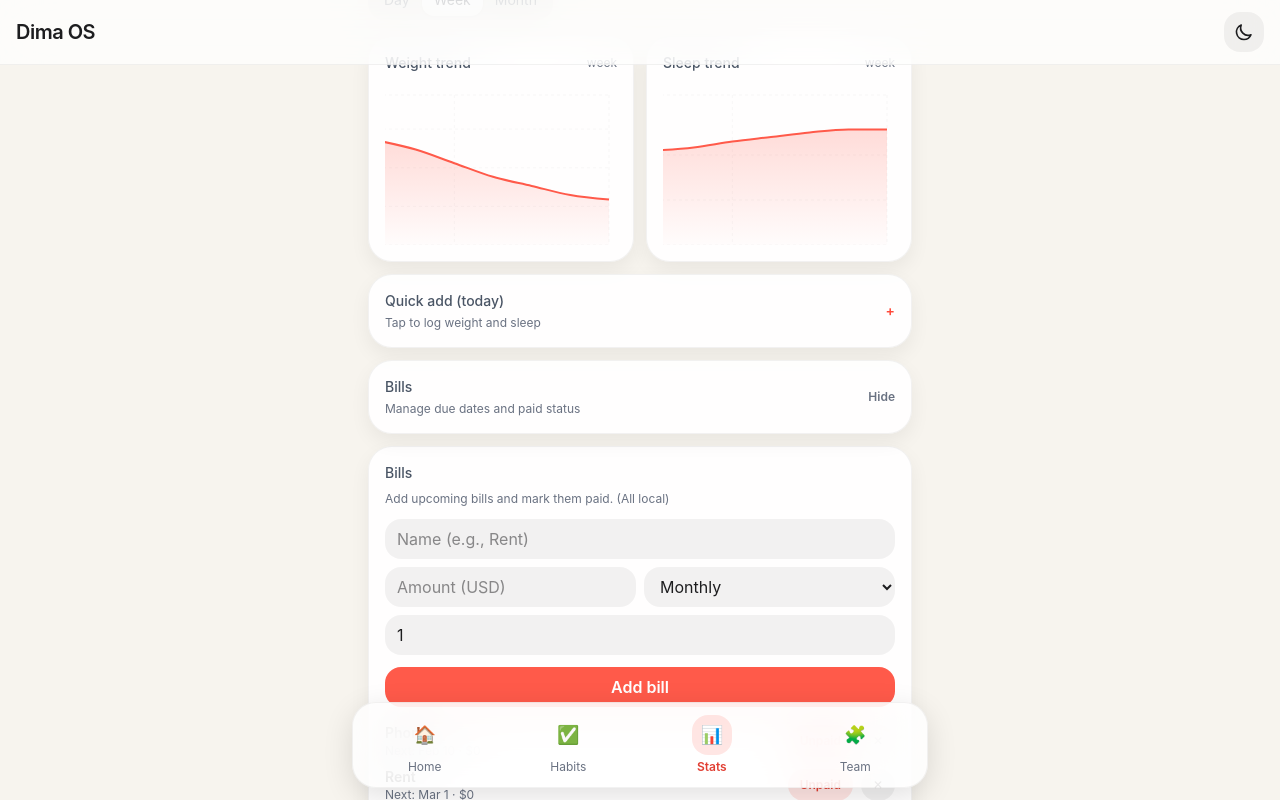
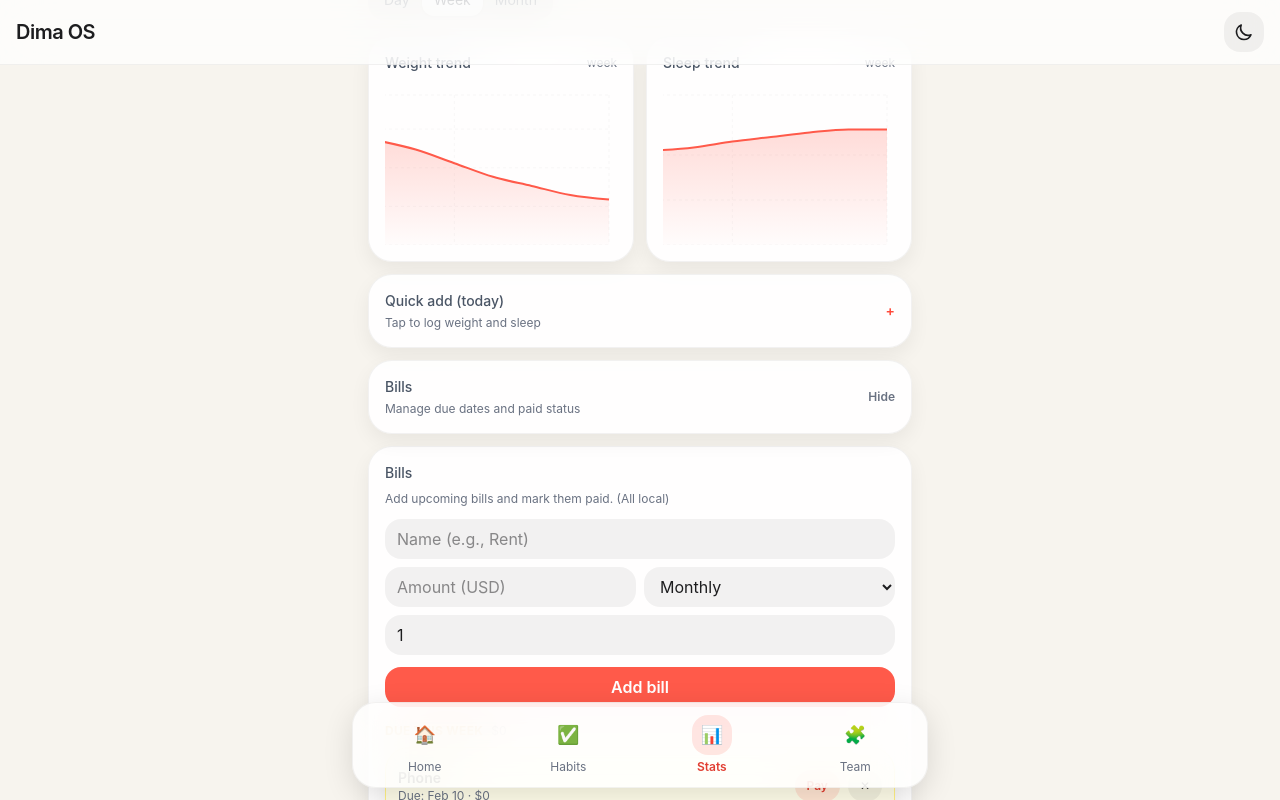
Before and after one commit to kkdima/dima-os, a React (Vite) app: page / in a window 1280 px wide. Both pictures are taken after a click on the button 640 px from the left and 822 px from the top of the page. Shown: the part 159-959 px from the top of the page. Built offline with nearby package versions, Linux system fonts and the light colour scheme.

Commit message:
feat: trading discipline + bills urgency + checkin autofill

```diff
--- a/src/components/BillsEditor.tsx
+++ b/src/components/BillsEditor.tsx
@@ -1,11 +1,18 @@
 import { useMemo, useState } from 'react';
-import { format } from 'date-fns';
+import { format, startOfDay, differenceInDays } from 'date-fns';
 import { Card } from './ui/Card';
 import type { AppData, Bill, BillFrequency } from '../lib/appData';
 import { billNextDueDate, isBillPaid } from '../lib/bills';
 
 function uid() {
   return Math.random().toString(36).slice(2, 10);
+}
+
+interface BillRow {
+  bill: Bill;
+  due: Date;
+  paid: boolean;
+  daysUntil: number;
 }
 
 export function BillsEditor({ data, onChange }: { data: AppData; onChange: (d: AppData) => void }) {
@@ -15,16 +22,25 @@ export function BillsEditor({ data, onChange }: { data: AppData; onChange: (d: A
   const [dueDay, setDueDay] = useState('1');
   const [dueDate, setDueDate] = useState(format(new Date(), 'yyyy-MM-dd'));
 
-  const upcoming = useMemo(() => {
+  const today = startOfDay(new Date());
+
+  const allBills: BillRow[] = useMemo(() => {
     return data.bills
       .map((b) => {
-        const d = billNextDueDate(b);
+        const d = billNextDueDate(b, today);
         if (!d) return null;
-        return { bill: b, due: d, paid: isBillPaid(b, d) };
+        const paid = isBillPaid(b, d);
+        const daysUntil = differenceInDays(startOfDay(d), today);
+        return { bill: b, due: d, paid, daysUntil };
       })
-      .filter(Boolean)
-      .sort((a, b) => (a!.due.getTime() - b!.due.getTime()));
-  }, [data.bills]);
+      .filter((r): r is BillRow => r !== null)
+      .sort((a, b) => a.daysUntil - b.daysUntil);
+  }, [data.bills, today]);
+
+  // Urgency buckets
+  const dueToday = allBills.filter((r) => r.daysUntil === 0 && !r.paid);
+  const dueTomorrow = allBills.filter((r) => r.daysUntil === 1 && !r.paid);
+  const dueThisWeek = allBills.filter((r) => r.daysUntil >= 2 && r.daysUntil <= 7 && !r.paid);
 
   const addBill = () => {
     if (!title.trim()) return;
@@ -58,7 +74,7 @@ export function BillsEditor({ data, onChange }: { data: AppData; onChange: (d: A
   };
 
   const togglePaid = (b: Bill) => {
-    const due = billNextDueDate(b);
+    const due = billNextDueDate(b, today);
     if (!due) return;
     const nextBills = data.bills.map((x) => {
       if (x.id !== b.id) return x;
@@ -68,6 +84,37 @@ export function BillsEditor({ data, onChange }: { data: AppData; onChange: (d: A
     });
     onChange({ ...data, bills: nextBills });
   };
+
+  const renderBillRow = (r: BillRow, showUrgency = false) => (
+    <div key={r.bill.id} className="flex items-center justify-between gap-2 py-2 border-b border-black/5 dark:border-white/10 last:border-0">
+      <button onClick={() => togglePaid(r.bill)} className="flex-1 text-left">
+        <div className="font-semibold text-sm">{r.bill.title}</div>
+        <div className="text-xs text-gray-500 dark:text-gray-400">
+          {showUrgency ? (
+            <>
+              Due: {format(r.due, 'MMM d')} · ${r.bill.amountUsd.toFixed(0)}
+            </>
+          ) : (
+            <>
+              Next: {format(r.due, 'MMM d')} · ${r.bill.amountUsd.toFixed(0)}
+            </>
+          )}
+        </div>
+      </button>
+      <button
+        onClick={() => togglePaid(r.bill)}
+        className={
+          'px-3 py-2 rounded-2xl text-xs font-semibold ' +
+          (r.paid ? 'bg-black/5 dark:bg-white/10 text-gray-500' : 'bg-coral-500/15 text-coral-700 dark:text-coral-200')
+        }
+      >
+        {r.paid ? 'Paid' : 'Pay'}
+      </button>
+      <button onClick={() => removeBill(r.bill.id)} className="px-3 py-2 rounded-2xl bg-black/5 dark:bg-white/10 text-xs">
+        ✕
+      </button>
+    </div>
+  );
 
   return (
     <div className="mt-3">
@@ -122,33 +169,53 @@ export function BillsEditor({ data, onChange }: { data: AppData; onChange: (d: A
           Add bill
         </button>
 
-        <div className="mt-4 flex flex-col gap-2">
-          {upcoming.map((row) => {
-            const r = row!;
-            return (
-              <div key={r.bill.id} className="flex items-center justify-between gap-2">
-                <button onClick={() => togglePaid(r.bill)} className="flex-1 text-left">
-                  <div className="font-semibold text-sm">{r.bill.title}</div>
-                  <div className="text-xs text-gray-500 dark:text-gray-400">
-                    Next: {format(r.due, 'MMM d')} · ${r.bill.amountUsd.toFixed(0)}
-                  </div>
-                </button>
-                <button
-                  onClick={() => togglePaid(r.bill)}
-                  className={
-                    'px-3 py-2 rounded-2xl text-xs font-semibold ' +
-                    (r.paid ? 'bg-black/5 dark:bg-white/10 text-gray-500' : 'bg-coral-500/15 text-coral-700 dark:text-coral-200')
-                  }
-                >
-                  {r.paid ? 'Paid' : 'Unpaid'}
-                </button>
-                <button onClick={() => removeBill(r.bill.id)} className="px-3 py-2 rounded-2xl bg-black/5 dark:bg-white/10 text-xs">
-                  ✕
-                </button>
-              </div>
-            );
-          })}
-          {upcoming.length === 0 && <div className="text-sm text-gray-500 dark:text-gray-400">No bills yet.</div>}
+        {/* Urgency Buckets */}
+        {dueToday.length > 0 && (
+          <div className="mt-4">
+            <div className="flex items-center gap-2 mb-2">
+              <span className="text-xs font-bold text-red-600 dark:text-red-400 uppercase tracking-wide">Due Today</span>
+              <span className="text-xs text-gray-500">${dueToday.reduce((s, r) => s + r.bill.amountUsd, 0).toFixed(0)}</span>
+            </div>
+            <Card className="p-3 bg-red-50 dark:bg-red-900/20 border-red-200 dark:border-red-800">
+              {dueToday.map((r) => renderBillRow(r, true))}
+            </Card>
+          </div>
+        )}
+
+        {dueTomorrow.length > 0 && (
+          <div className="mt-4">
+            <div className="flex items-center gap-2 mb-2">
+              <span className="text-xs font-bold text-orange-600 dark:text-orange-400 uppercase tracking-wide">Due Tomorrow</span>
+              <span className="text-xs text-gray-500">${dueTomorrow.reduce((s, r) => s + r.bill.amountUsd, 0).toFixed(0)}</span>
+            </div>
+            <Card className="p-3 bg-orange-50 dark:bg-orange-900/20 border-orange-200 dark:border-orange-800">
+              {dueTomorrow.map((r) => renderBillRow(r, true))}
+            </Card>
+          </div>
+        )}
+
+        {dueThisWeek.length > 0 && (
+          <div className="mt-4">
+            <div className="flex items-center gap-2 mb-2">
+              <span className="text-xs font-bold text-yellow-600 dark:text-yellow-400 uppercase tracking-wide">Due This Week</span>
+              <span className="text-xs text-gray-500">${dueThisWeek.reduce((s, r) => s + r.bill.amountUsd, 0).toFixed(0)}</span>
+            </div>
+            <Card className="p-3 bg-yellow-50 dark:bg-yellow-900/20 border-yellow-200 dark:border-yellow-800">
+              {dueThisWeek.map((r) => renderBillRow(r, true))}
+            </Card>
+          </div>
+        )}
+
+        {/* All Bills / Later */}
+        <div className="mt-4">
+          <div className="text-xs font-bold text-gray-500 uppercase tracking-wide mb-2">All Bills</div>
+          <div className="flex flex-col">
+            {allBills.length === 0 ? (
+              <div className="text-sm text-gray-500 dark:text-gray-400 py-2">No bills yet.</div>
+            ) : (
+              allBills.map((r) => renderBillRow(r))
+            )}
+          </div>
         </div>
       </Card>
     </div>
--- a/src/components/DailyCheckinModal.tsx
+++ b/src/components/DailyCheckinModal.tsx
@@ -2,6 +2,7 @@ import { useEffect, useMemo, useState } from 'react';
 import { Card } from './ui/Card';
 import type { AppData, DailyCheckin } from '../lib/appData';
 import { getTodayCheckin, upsertCheckinToday, upsertMetricToday } from '../lib/appData';
+import { isoDate } from '../lib/dates';
 
 interface DailyCheckinModalProps {
   open: boolean;
@@ -40,23 +41,68 @@ export function DailyCheckinModal({ open, onClose, data, onChange }: DailyChecki
 
   const save = () => {
     let next = data;
+    const today = new Date();
+    const todayKey = isoDate(today);
 
-    // metrics
+    // metrics (avoid conflicting with Stats quick add by checking existing first)
     const w = weight.trim() ? Number(weight) : undefined;
     const s = sleep.trim() ? Number(sleep) : undefined;
     if (w !== undefined || s !== undefined) {
-      next = upsertMetricToday(next, { date: '', weightKg: w, sleepHours: s });
+      // Only update if not already set today (prevents overwriting Stats quick add)
+      const existingMetric = next.metrics.find((m) => m.date === todayKey);
+      const weightToSet = w !== undefined && existingMetric?.weightKg === undefined ? w : existingMetric?.weightKg;
+      const sleepToSet = s !== undefined && existingMetric?.sleepHours === undefined ? s : existingMetric?.sleepHours;
+      if (weightToSet !== undefined || sleepToSet !== undefined) {
+        next = upsertMetricToday(next, { date: '', weightKg: weightToSet, sleepHours: sleepToSet });
+      }
     }
 
     // checkin
+    const cal = calories.trim() ? Number(calories) : undefined;
+    const train = trainingMin.trim() ? Number(trainingMin) : undefined;
+    const trades = tradesCount.trim() ? Number(tradesCount) : undefined;
     const entry: Omit<DailyCheckin, 'date'> = {
-      caloriesKcal: calories.trim() ? Number(calories) : undefined,
-      trainingMin: trainingMin.trim() ? Number(trainingMin) : undefined,
+      caloriesKcal: cal,
+      trainingMin: train,
       smoked,
-      tradesCount: tradesCount.trim() ? Number(tradesCount) : undefined,
+      tradesCount: trades,
       tradeLogDone,
     };
     next = upsertCheckinToday(next, entry);
+
+    // Autopopulate habits based on checkin data
+    // Use structuredClone to avoid mutating original data
+    next = structuredClone(next);
+
+    // Habit: 3100 kcal - mark done if calories >= 3100
+    if (cal !== undefined && cal >= 3100) {
+      if (!next.habitCompletions['kcal_3100']) next.habitCompletions['kcal_3100'] = {};
+      next.habitCompletions['kcal_3100'][todayKey] = true;
+    }
+
+    // Habit: Training - mark done if training > 0
+    if (train !== undefined && train > 0) {
+      if (!next.habitCompletions['training']) next.habitCompletions['training'] = {};
+      next.habitCompletions['training'][todayKey] = true;
+    }
+
+    // Habit: No smoking - mark done if NOT smoked
+    if (!smoked) {
+      if (!next.habitCompletions['no_smoking']) next.habitCompletions['no_smoking'] = {};
+      next.habitCompletions['no_smoking'][todayKey] = true;
+    }
+
+    // Habit: ≤ 2 trades - mark done if trades <= 2
+    if (trades !== undefined && trades <= 2) {
+      if (!next.habitCompletions['max_2_trades']) next.habitCompletions['max_2_trades'] = {};
+      next.habitCompletions['max_2_trades'][todayKey] = true;
+    }
+
+    // Habit: Trade log done - mark done if tradeLogDone is true
+    if (tradeLogDone) {
+      if (!next.habitCompletions['trade_log']) next.habitCompletions['trade_log'] = {};
+      next.habitCompletions['trade_log'][todayKey] = true;
+    }
 
     onChange(next);
     onClose();
--- a/src/pages/HomePage.tsx
+++ b/src/pages/HomePage.tsx
@@ -2,7 +2,7 @@ import { Card } from '../components/ui/Card';
 import { MetricTile } from '../components/dashboard/MetricTile';
 import type { AppData } from '../lib/appData';
 import { computeUpcomingBills, sumUpcoming } from '../lib/bills';
-import { habitStats } from '../lib/appData';
+import { habitStats, getTodayCheckin } from '../lib/appData';
 
 export function HomePage({
   data,
@@ -19,10 +19,15 @@ export function HomePage({
 
   const sleepToday = data.metrics.at(-1)?.sleepHours;
 
-  // placeholders for now
-  const caloriesToday = 3100;
-  const trainingMin = 60;
-  const tradingOk = true;
+  // Trading discipline: use real data from today's checkin
+  const todayCheckin = getTodayCheckin(data);
+  const tradesCount = todayCheckin?.tradesCount ?? 0;
+  const tradeLogDone = todayCheckin?.tradeLogDone ?? false;
+  const tradingOk = tradesCount <= 2 && tradeLogDone;
+
+  // Calories and training from checkin or defaults
+  const caloriesToday = todayCheckin?.caloriesKcal ?? 3100;
+  const trainingMin = todayCheckin?.trainingMin ?? 60;
 
   const upcoming = computeUpcomingBills(data.bills);
   const nextBills = upcoming.slice(0, 3);
@@ -128,7 +133,7 @@ export function HomePage({
               <MetricTile
                 title="Trading Discipline"
                 value={tradingOk ? 'OK' : 'Hold'}
-                hint="≤2 trades + logged"
+                hint={`${tradesCount}/2 trades · ${tradeLogDone ? 'logged' : 'not logged'}`}
                 series={weightSeries.length ? weightSeries : [1, 1, 1, 1, 1, 1, 1]}
               />
             </div>
```
Also changed, not shown: 1 other file (tests, documents, lock files or other folders).
